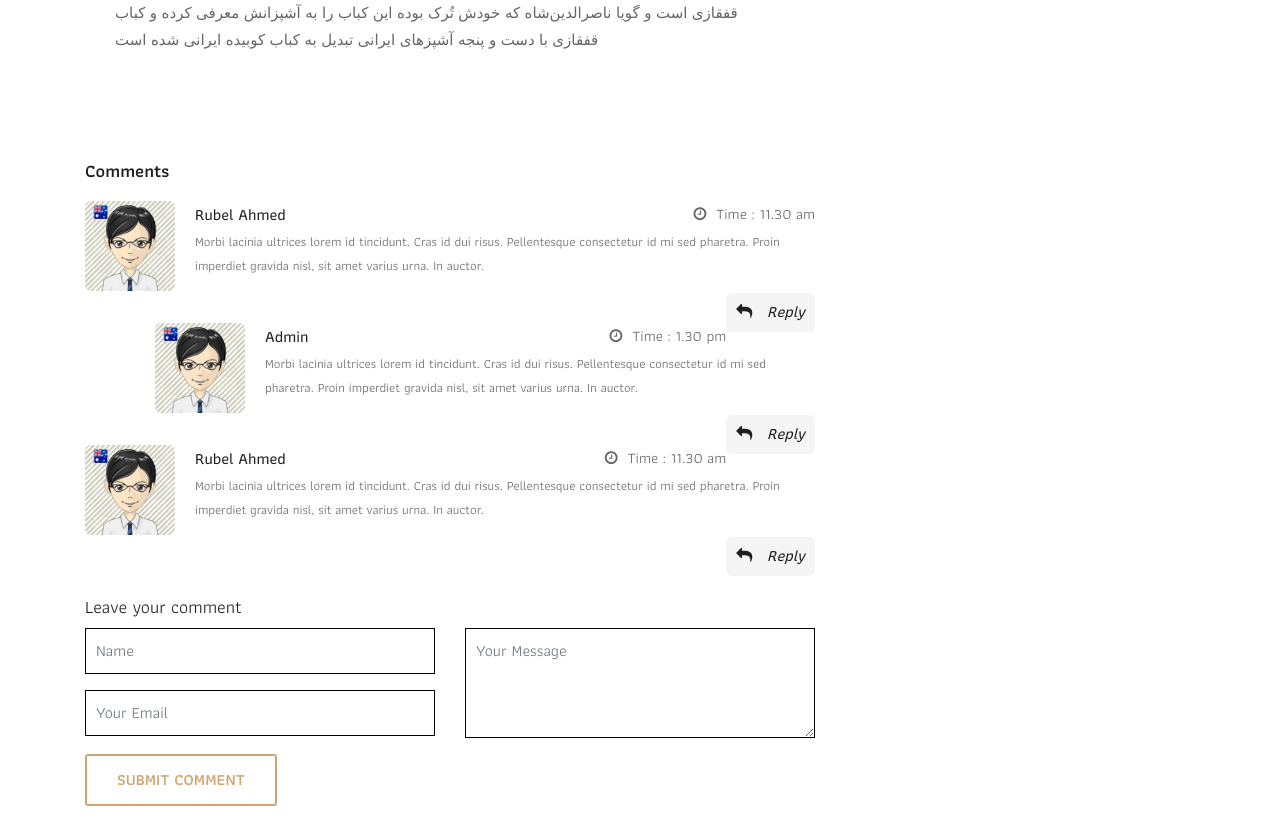
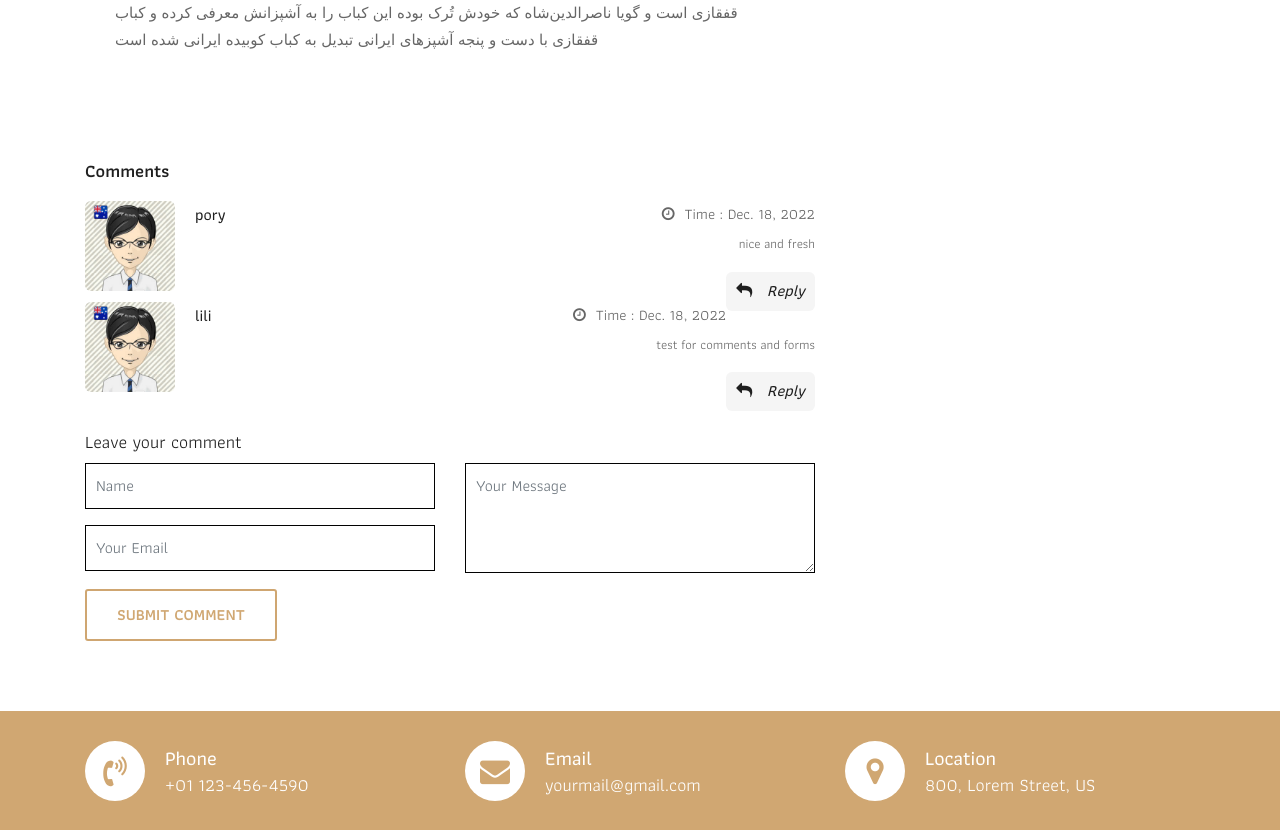
Before and after one commit to MohammadTohidiNasab/restaurant, a Django app: page /blog/3 in a window 1280 px wide. Shown: the part 1552-2382 px from the top of the page. Run offline with Django 4.2, Linux system fonts and the light colour scheme; data comes from the database, SQL or seed files in the repository; both versions use the stored data as it was after the commit; some libraries are stand-ins or nearby versions; some web fonts are replaced.

Commit message:
add comment to blog

```diff
--- a/restaurant/blog/admin.py
+++ b/restaurant/blog/admin.py
@@ -1,7 +1,8 @@
 from django.contrib import admin
-from . models import Blog , Category ,Tag
+from . models import Blog , Category ,Tag , Comment
 # Register your models here.
 
 admin.site.register(Blog)
 admin.site.register(Category)
 admin.site.register(Tag)
+admin.site.register(Comment)
--- /dev/null
+++ b/restaurant/blog/forms.py
@@ -0,0 +1,6 @@
+from django import forms
+
+class CommentForm(forms.Form):
+    name = forms.CharField(max_length=100)
+    email = forms.EmailField(max_length=254)
+    message = forms.CharField(widget= forms.Textarea)
--- a/restaurant/blog/models.py
+++ b/restaurant/blog/models.py
@@ -35,3 +35,13 @@ class Tag(models.Model):
     updated_at = models.DateField(_("تاریخ  بروز رسانی"), auto_now=True, auto_now_add=False)
     def __str__(self):
         return self.title
+
+
+class Comment(models.Model):
+    blog = models.ForeignKey("blog", verbose_name=_("مقاله"),related_name='comments' ,on_delete=models.CASCADE)
+    name = models.CharField(_("نام کاربر"), max_length=100)
+    email = models.EmailField(_("ادرس الکترونیکی"), max_length=254)
+    massage = models.TextField(_("متن نظر"))
+    date = models.DateField(_("تاریخ ثبت"), auto_now=False, auto_now_add=True)
+    def __str__(self):
+       return self.email
--- a/restaurant/blog/templates/blog_details.html
+++ b/restaurant/blog/templates/blog_details.html
@@ -53,24 +53,30 @@
 						</div>
 						<div class="blog-comment-box">
 							<h3>Comments</h3>
-							<div class="comment-item">
+
+							{% for cm in comments %}
+
+													<div class="comment-item">
 								<div class="comment-item-left">
 									<img src="images/avt-img.jpg" alt="">
 								</div>
 								<div class="comment-item-right">
 									<div class="pull-left">
-										<a href="#">Rubel Ahmed</a>
+										<a href="#">{{cm.name}}</a>
 									</div>
 									<div class="pull-right">
-										<i class="fa fa-clock-o" aria-hidden="true"></i>Time : <span>11.30 am</span>
+										<i class="fa fa-clock-o" aria-hidden="true"></i>Time : <span>{{cm.date}}</span>
 									</div>
 									<div class="des-l">
-										<p>Morbi lacinia ultrices lorem id tincidunt. Cras id dui risus. Pellentesque consectetur id mi sed pharetra. Proin imperdiet gravida nisl, sit amet varius urna. In auctor.</p>
+										<p align='right'>{{cm.massage}}</p>
 									</div>
 									<a href="#" class="right-btn-re"><i class="fa fa-reply" aria-hidden="true"></i> Reply</a>
 								</div>
 							</div>
-							<div class="comment-item children">
+
+							{% endfor %}
+
+							{% comment %} <div class="comment-item children">
 								<div class="comment-item-left">
 									<img src="images/avt-img.jpg" alt="">
 								</div>
@@ -86,29 +92,15 @@
 									</div>
 									<a href="#" class="right-btn-re"><i class="fa fa-reply" aria-hidden="true"></i> Reply</a>
 								</div>
-							</div>
-							<div class="comment-item">
-								<div class="comment-item-left">
-									<img src="images/avt-img.jpg" alt="">
-								</div>
-								<div class="comment-item-right">
-									<div class="pull-left">
-										<a href="#">Rubel Ahmed</a>
-									</div>
-									<div class="pull-right">
-										<i class="fa fa-clock-o" aria-hidden="true"></i>Time : <span>11.30 am</span>
-									</div>
-									<div class="des-l">
-										<p>Morbi lacinia ultrices lorem id tincidunt. Cras id dui risus. Pellentesque consectetur id mi sed pharetra. Proin imperdiet gravida nisl, sit amet varius urna. In auctor.</p>
-									</div>
-									<a href="#" class="right-btn-re"><i class="fa fa-reply" aria-hidden="true"></i> Reply</a>
-								</div>
-							</div>
+							</div> {% endcomment %}
+
 						</div>
 						<div class="comment-respond-box">
 							<h3>Leave your comment </h3>
 							<div class="comment-respond-form">
 								<form id="commentrespondform" class="comment-form-respond row" method="post">
+								{% csrf_token %}
+
 									<div class="col-lg-6 col-md-6 col-sm-6">
 										<div class="form-group">
 											<input id="name_com" class="form-control" name="name" placeholder="Name" type="text">
@@ -119,7 +111,7 @@
 									</div>
 									<div class="col-lg-6 col-md-6 col-sm-6">
 										<div class="form-group">
-											<textarea class="form-control" id="textarea_com" placeholder="Your Message" rows="2"></textarea>
+											<textarea class="form-control" name='massage' id="textarea_com" placeholder="Your Message" rows="2"></textarea>
 										</div>
 									</div>
 									<div class="col-lg-12 col-md-12 col-sm-12">
--- a/restaurant/blog/views.py
+++ b/restaurant/blog/views.py
@@ -1,5 +1,6 @@
 from django.shortcuts import render
-from . models import Blog,Tag ,Category
+from . models import Blog,Tag ,Category , Comment
+from . forms import CommentForm
 # Create your views here.
 
 def blog_page (request):
@@ -16,11 +17,23 @@ def blog_detail(request,id):
     tags = Tag.objects.all().filter(blog=blog)
     recent = Blog.objects.all().order_by('-created_at')[:6]
     category = Category.objects.all()
+    comments = Comment.objects.all().filter(blog=blog)
+
+    if  request.method == 'POST':
+        form = CommentForm(request.POST)
+        if form.is_valid():
+            new_name = form.cleaned_data['name']
+            new_emai = form.cleaned_data['email']
+            new_mesagge = form.cleaned_data['message']
+
+            new_comment = Comment(blog=blog,name=new_name,email=new_emai,massage=new_mesagge)
+            new_comment.save()
     context = {
         'blog':blog,
         'tags': tags,
         'recent' : recent,
         'category':category,
+        'comments' : comments,
     }
 
     return render(request,'blog_details.html',context)
```
Also changed, not shown: restaurant/blog/migrations/0005_alter_blog_created_at_comment.py (added), restaurant/blog/migrations/0006_rename_first_name_comment_name.py (added), restaurant/db.sqlite3.
